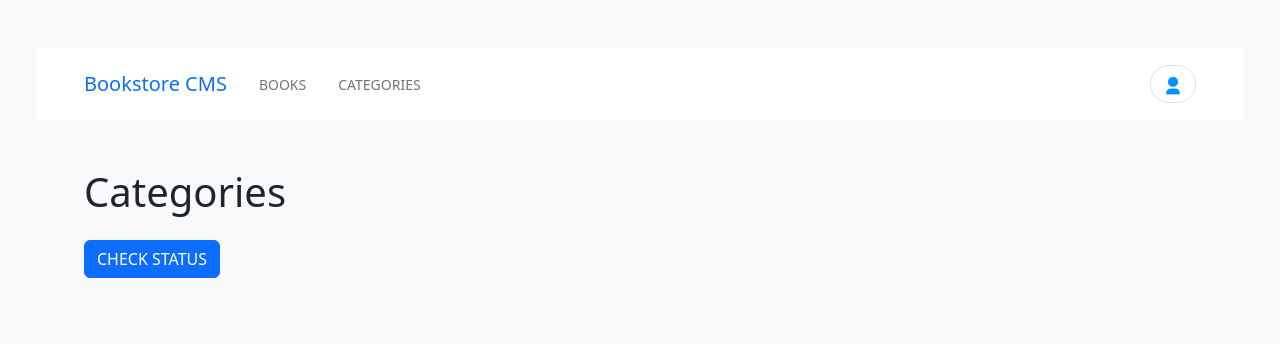
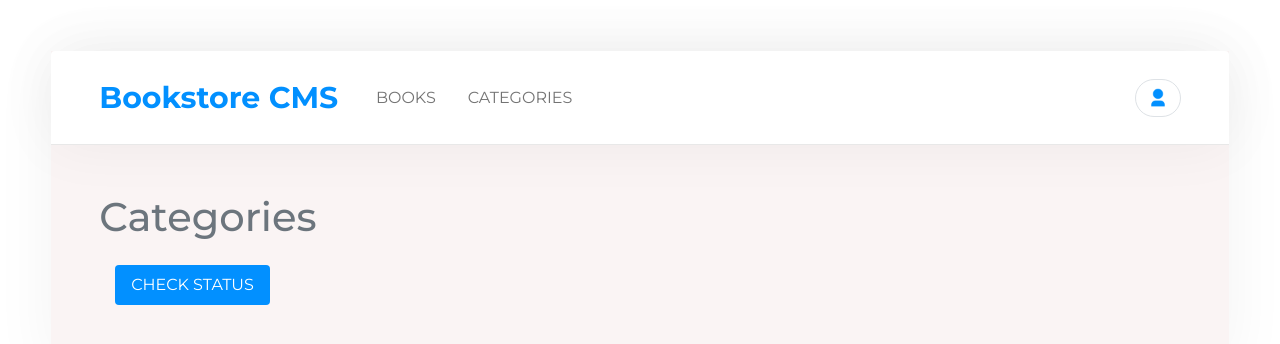
Before and after one commit to Nelitaa/bookstore, a React (Create React App) app: page /categories in a window 1280 px wide. Shown: the top 344 px of the page. Built offline with nearby package versions, Linux system fonts and the light colour scheme.

Commit message:
Add style book seccion

```diff
--- a/src/App.css
+++ b/src/App.css
@@ -1,13 +1,87 @@
-.background-main {
-  background-color: #f1f3f4;
+@import url('https://fonts.googleapis.com/css2?family=Montserrat:wght@400;500;600;700&display=swap');
+@import url('https://fonts.googleapis.com/css2?family=Roboto+Slab:wght@300;400;500;600;700&display=swap');
+
+#root {
+  margin: 4%;
+  box-shadow: 0 0 60px 0 rgb(0 0 0 / 5%);
+  background-color: #f8f0f0b1;
+  font-family: "Montserrat",sans-serif;
 }
 
-.text-especial {
+.nav-style {
+  border-bottom: 1px solid #e8e8e8;
+  box-shadow: 0 0 60px 0 rgb(0 0 0 / 5%);
+  border-radius: 4px 4px 0 0;
+}
+
+.nav-brand {
+  text-decoration: none;
+  font-size: 1.875rem;
+  font-weight: 700;
+  color: #0290ff;
+}
+
+.nav-titles {
+  margin-left: 2%;
+  flex-grow: 1;
+}
+
+.btn-blue {
+  background-color: #0290ff;
+  color: #fff;
+  border: none;
+  border-radius: 4px;
+  padding: 0.5rem 1rem;
+  font-size: 1rem;
+  font-weight: 300;
+  cursor: pointer;
+}
+
+.text-category {
+  font-weight: 700;
+  font-size: .875rem;
+  opacity: .5;
+}
+
+.text-roboto {
+  font-family: "Roboto Slab",serif;
+}
+
+.text-author {
+  font-size: .875rem;
+  font-weight: 300;
   color: #4386bf;
 }
 
-.btn-especial {
-  background-color: #fff;
+.btn-white {
+  background-color: transparent;
   border: none;
   cursor: pointer;
 }
+
+.vertical-line {
+  width: 0.125rem;
+  height: 1.5rem;
+  background-color: #e8e8e8;
+  margin: 0 1rem;
+}
+
+.circular-progress {
+  border-radius: 50%;
+  width: 4.25rem;
+  height: 4.25rem;
+  border: 8px solid #307bbe;
+  border-left-color: #e8e8e8;
+  transform: rotate(45deg);
+}
+
+.progress-divider {
+  width: 0.125rem;
+  height: 4.375rem;
+  margin: 0 3.688rem 0 4.938rem;
+  background-color: #e8e8e8;
+}
+
+.text-chapter {
+  opacity: .5;
+}
--- a/src/App.js
+++ b/src/App.js
@@ -8,14 +8,12 @@
 function App() {
   return (
     <Router>
-      <div className="flex row p-5 bg-light">
       <Header />
       <Routes>
         <Route path="/" element={<Books />} />
         <Route path="/books" element={<ListBooks />} />
         <Route path="/categories" element={<Categories />} />
       </Routes>
-      </div>
     </Router>
   );
 }
--- a/src/components/AddBook.js
+++ b/src/components/AddBook.js
@@ -28,12 +28,12 @@
   };
 
   return (
-    <section>
-      <h1 className="text-uppercase text-secondary h4 py-3">Add new book</h1>
-      <form className="row gap-5" onSubmit={handleSubmit}>
-        <input type="text" className="form-control col" placeholder="Book title" value={state.title} name="title" onChange={handleChange} />
+    <section className="container-fluid p-5">
+      <h1 className="text-uppercase text-secondary h4">Add new book</h1>
+      <form className="container-fluid row gap-5 py-3" onSubmit={handleSubmit}>
+        <input type="text" className="form-control p-3 col" placeholder="Book title" value={state.title} name="title" onChange={handleChange} />
         <input type="text" className="form-control col" placeholder="Book author" value={state.author} name="author" onChange={handleChange} />
-        <button type="submit" className="btn text-uppercase btn-primary col-1">Add book</button>
+        <button type="submit" className="text-uppercase btn-blue text-roboto col-1">Add book</button>
       </form>
     </section>
   );
--- a/src/components/Book.js
+++ b/src/components/Book.js
@@ -16,27 +16,33 @@
   return (
     <li className="row bg-white border rounded p-5">
       <div className="col">
-        <p className="text-secondary h5">Action</p>
-        <h3 className="my-0">{title}</h3>
-        <p className="text-especial">{author}</p>
-        <button type="button" className="btn-especial text-especial px-0">Comments</button>
-        <div className="vr" />
-        <button type="button" className="btn-especial text-especial" onClick={handleClick}>Remove</button>
-        <button type="button" className="btn-especial text-especial">Edit</button>
-      </div>
-      <div className="col row align-content-center">
-        <div className="col progress">
-          <div className="circular-progress" />
-        </div>
-        <div className="col">
-          <p className="h1 my-0">64%</p>
-          <p className="text-secondary">Completed</p>
+        <p className="text-category my-1">Action</p>
+        <h3 className="text-roboto m-0">{title}</h3>
+        <p className="text-roboto text-author">{author}</p>
+        <div className="d-flex align-items-center">
+          <button type="button" className="btn-white text-roboto text-author">Comments</button>
+          <div className="vertical-line" />
+          <button type="button" className="btn-white text-roboto text-author" onClick={handleClick}>Remove</button>
+          <div className="vertical-line" />
+          <button type="button" className="btn-white text-roboto text-author">Edit</button>
         </div>
       </div>
       <div className="col row align-content-center">
-        <p className="text-uppercase text-secondary px-0 my-1">Current Chapter</p>
-        <p className="p-0">Chapter 17</p>
-        <button type="button" className="btn text-uppercase btn-primary">Update progress</button>
+        <div className="col d-flex justify-content-end">
+          <div className="circular-progress" />
+        </div>
+        <div className="col row align-content-center p-0">
+          <p className="h3 m-0">64%</p>
+          <p className="text-secondary small m-0">Completed</p>
+        </div>
+      </div>
+      <div className="col-2 align-self-center p-0">
+        <div className="progress-divider" />
+      </div>
+      <div className="col align-content-center text-roboto">
+        <p className="text-uppercase text-secondary small m-0 text-chapter">Current Chapter</p>
+        <p>Chapter 17</p>
+        <button type="button" className="text-uppercase btn-blue">Update progress</button>
       </div>
     </li>
   );
--- a/src/components/Header.js
+++ b/src/components/Header.js
@@ -3,15 +3,13 @@
 
 function Header() {
   return (
-    <header className="container bg-white px-5">
-      <nav className="navbar">
-        <div className="navbar">
-          <Link to="/" className="navbar-brand text-primary">Bookstore CMS</Link>
-          <ul className="nav">
-            <li className="nav-item small"><Link to="/books" className="nav-link text-uppercase navbar-text">books</Link></li>
-            <li className="nav-item small"><Link to="/categories" className="nav-link text-uppercase navbar-text">categories</Link></li>
-          </ul>
-        </div>
+    <header>
+      <nav className="navbar bg-white py-4 px-5 nav-style">
+        <Link to="/" className="nav-brand">Bookstore CMS</Link>
+        <ul className="nav nav-titles">
+          <li><Link to="/books" className="nav-link text-uppercase navbar-text">books</Link></li>
+          <li><Link to="/categories" className="nav-link text-uppercase navbar-text">categories</Link></li>
+        </ul>
         <button type="button" className="btn rounded-pill border"><img src="/user-3-fill.png" alt="Avatar Logo" width={20} /></button>
       </nav>
     </header>
--- a/src/components/ListBooks.js
+++ b/src/components/ListBooks.js
@@ -15,8 +15,8 @@
   }, [dispatch]);
 
   return (
-    <section className="py-3">
-      <ul className="row gap-3 list-unstyled">
+    <section className="container-fluid p-5">
+      <ul className="row gap-3">
         {listBooks}
       </ul>
     </section>
--- a/src/pages/Books.js
+++ b/src/pages/Books.js
@@ -2,9 +2,9 @@
 import ListBooks from '../components/ListBooks';
 
 const Books = () => (
-  <div className="container p-5 background-main">
+  <div>
     <ListBooks />
-    <hr />
+    <hr className="mx-5" />
     <AddBook />
   </div>
 );
--- a/src/pages/Categories.js
+++ b/src/pages/Categories.js
@@ -10,9 +10,9 @@
   };
 
   return (
-    <div className="container p-5">
-      <h1>Categories</h1>
-      <button type="button" className="btn text-uppercase btn-primary my-3" onClick={handleClick}>Check status</button>
+    <div className="container-fluid p-5">
+      <h1 className="text-secondary">Categories</h1>
+      <button type="button" className="btn-blue text-uppercase m-3" onClick={handleClick}>Check status</button>
     </div>
   );
 }
```
Lines whose indentation alone changed are shown as unchanged.
